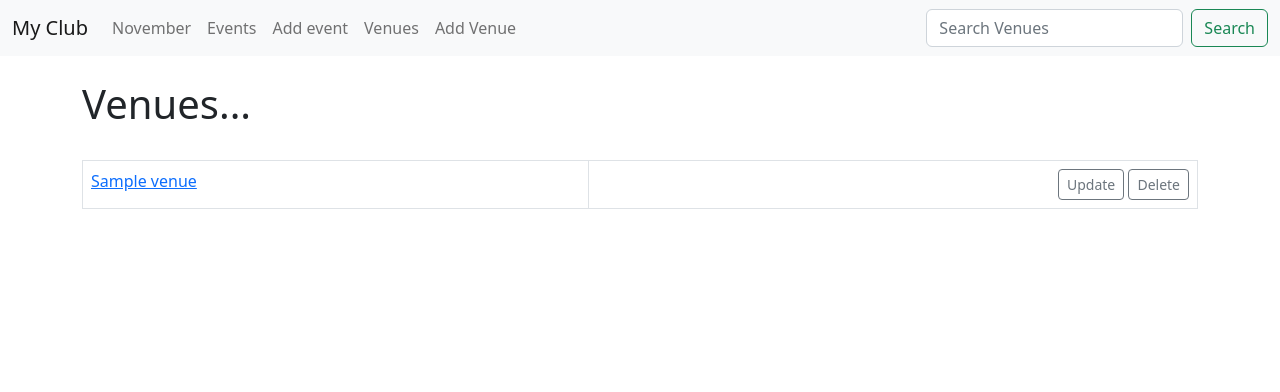
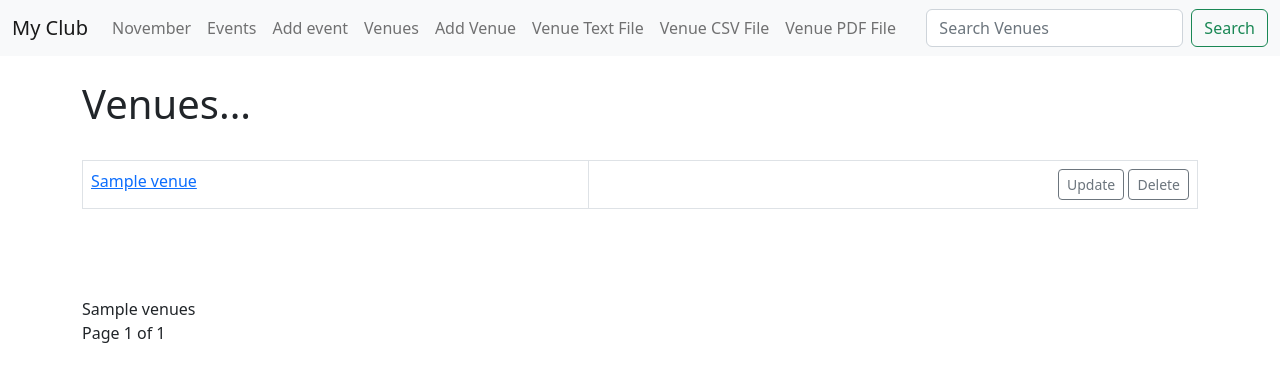
Before and after one commit to Ruslan91111/djangosite, a Django app: template mywebsite/events/templates/events/venue.html in a window 1280 px wide. Shown: the top 392 px of the page. Run offline with Django 4.2, Linux system fonts and the light colour scheme; the template is opened without the code that fills it: most values are stand-ins (such as "Sample title", 1, 10 or a date in 2020).

Commit message:
pagination, text, pdf, csv

```diff
--- a/mywebsite/events/templates/events/navbar.html
+++ b/mywebsite/events/templates/events/navbar.html
@@ -23,6 +23,15 @@
         <li class="nav-item">
           <a class="nav-link" href="{% url 'add-venue' %}">Add Venue</a>
         </li>
+        <li class="nav-item">
+          <a class="nav-link" href="{% url 'venue_text' %}">Venue Text File</a>
+        </li>
+         <li class="nav-item">
+          <a class="nav-link" href="{% url 'venue_csv' %}">Venue CSV File</a>
+        </li>
+         <li class="nav-item">
+          <a class="nav-link" href="{% url 'venue_pdf' %}">Venue PDF File</a>
+        </li>
 
       </ul>
       <form class="d-flex" method=POST action="{% url 'search-venues' %}">
--- a/mywebsite/events/templates/events/venue.html
+++ b/mywebsite/events/templates/events/venue.html
@@ -5,7 +5,7 @@
     <h1>Venues...</h1>
     <br>
     <table class="table table-bordered table-hover">
-      {% for venue in venue_list %}
+      {% for venue in venues %}
           <tr>
               <td><a href="{% url 'show-venue' venue.id %}"> {{ venue }} </a></td>
               <td align="right"><a href="{% url 'update-venue' venue.id %}" class="btn btn-outline-secondary btn-sm"> Update </a>
@@ -16,4 +16,29 @@
           </tr>
       {% endfor %}
     </table>
+    <br><br><br>
+    {{ venues }}<br>
+    <!-- Has Next: {{ venues.has_next }}<br><br>
+    Cuurent page: {{ venues.number }}<br><br>
+        Has Next: {{ venues.has_next }}<br><br>
+            Number of Pages: {{ venues.paginator.num_pages }}<br><br><br><br>
+ -->
+
+  {% if venues.has_previous %}
+    <a href="?page=1">&laquo First</a>
+    <a href="?page={{ venues.previous_page_number }}">Previous</a>
+  {% endif %}
+
+Page {{ venues.number }} of {{ venues.paginator.num_pages }}
+
+{% if venues.has_next %}
+    <a href="?page={{ venues.next_page_number }}"> Next</a>
+    <a href="?page={{ venues.paginator.num_pages }}"> Last &raquo</a>
+{% endif %}
+
+    <br><br><br>
+
+
+
+
 {% endblock %}
--- a/mywebsite/events/urls.py
+++ b/mywebsite/events/urls.py
@@ -14,5 +14,7 @@ urlpatterns = [
     path('update_event/<event_id>', views.update_event, name='update-event'),
     path('delete_event/<event_id>', views.delete_event, name='delete-event'),
     path('delete_venue/<venue_id>', views.delete_venue, name='delete-venue'),
-
+    path('venue_text', views.venue_text, name='venue_text'),
+    path('venue_csv', views.venue_csv, name='venue_csv'),
+    path('venue_pdf', views.venue_pdf, name='venue_pdf'),
 ]
```
Also changed, not shown: mywebsite/events/views.py (+91 -3 lines), mywebsite/db.sqlite3.
